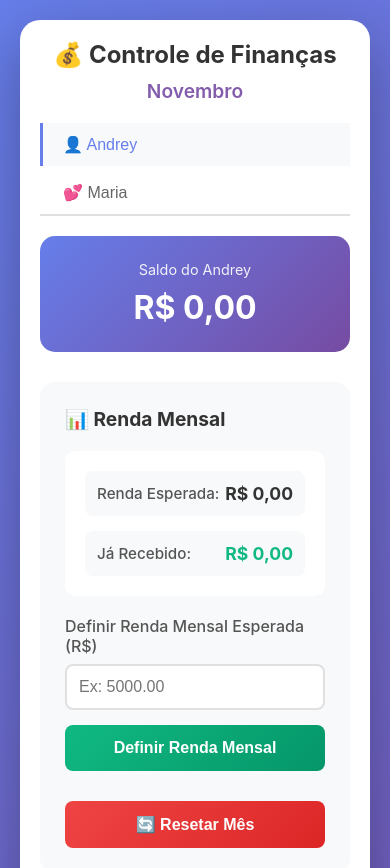
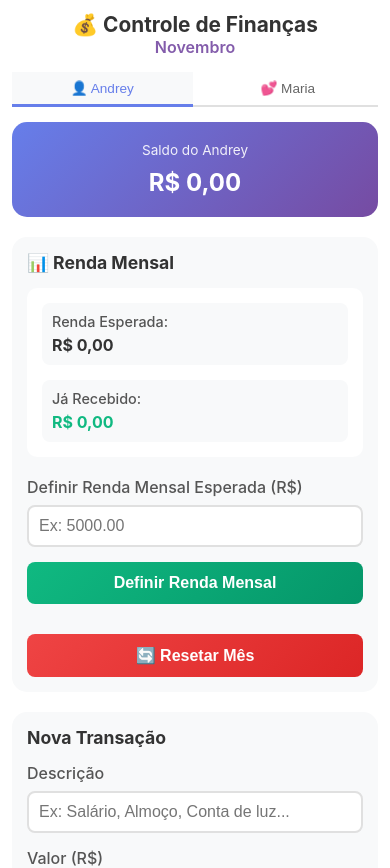
Before and after one commit to barbozaaaa/financas, a React (Vite) app: page / in a window 390 px wide. Shown: the top 868 px of the page. Built offline with nearby package versions, Linux system fonts and the light colour scheme; no server answers; the database is empty.

Commit message:
Fix mobile responsiveness and black screen issue - improve touch interactions and viewport

```diff
--- a/index.html
+++ b/index.html
@@ -2,11 +2,35 @@
 <html lang="pt-BR">
   <head>
     <meta charset="UTF-8" />
-    <meta name="viewport" content="width=device-width, initial-scale=1.0" />
+    <meta name="viewport" content="width=device-width, initial-scale=1.0, maximum-scale=1.0, user-scalable=no" />
+    <meta name="theme-color" content="#667eea" />
+    <meta name="mobile-web-app-capable" content="yes" />
     <title>Controle de Finanças</title>
+    <style>
+      /* Prevenir flash de conteúdo não estilizado */
+      body {
+        margin: 0;
+        padding: 0;
+        background: linear-gradient(135deg, #667eea 0%, #764ba2 100%);
+      }
+      #root {
+        min-height: 100vh;
+      }
+      /* Loading inicial */
+      .loading {
+        display: flex;
+        justify-content: center;
+        align-items: center;
+        min-height: 100vh;
+        color: white;
+        font-size: 1.2rem;
+      }
+    </style>
   </head>
   <body>
-    <div id="root"></div>
+    <div id="root">
+      <div class="loading">Carregando...</div>
+    </div>
     <script type="module" src="/src/main.jsx"></script>
   </body>
 </html>
--- a/src/App.jsx
+++ b/src/App.jsx
@@ -3,6 +3,8 @@ import { db } from './firebase'
 import { collection, addDoc, deleteDoc, doc, onSnapshot, setDoc, getDoc } from 'firebase/firestore'
 
 function App() {
+  const [loading, setLoading] = useState(true)
+  const [error, setError] = useState(null)
   const [transactions, setTransactions] = useState([])
   const [description, setDescription] = useState('')
   const [amount, setAmount] = useState('')
@@ -13,11 +15,17 @@ function App() {
 
   // Carregar dados do Firestore em tempo real - collections separadas
   useEffect(() => {
+    setLoading(true)
+    setError(null)
+
+    try {
       // Collection baseada na aba ativa
       const collectionName = activeTab === 'andrey' ? 'transactions_andrey' : 'transactions_maria'
       const transactionsRef = collection(db, collectionName)
 
-    const unsubscribe = onSnapshot(transactionsRef, (snapshot) => {
+      const unsubscribe = onSnapshot(
+        transactionsRef,
+        (snapshot) => {
           const transactionsData = snapshot.docs.map(doc => ({
             id: doc.id,
             ...doc.data()
@@ -29,7 +37,14 @@ function App() {
             return dateB - dateA
           })
           setTransactions(transactionsData)
-    })
+          setLoading(false)
+        },
+        (error) => {
+          console.error('Erro ao carregar transações:', error)
+          setError('Erro ao carregar dados. Verifique sua conexão.')
+          setLoading(false)
+        }
+      )
 
       // Carregar renda mensal (separada por pessoa)
       const incomeCollection = activeTab === 'andrey' ? 'settings_andrey' : 'settings_maria'
@@ -43,9 +58,16 @@ function App() {
           setMonthlyIncome(0)
           setMonthlyIncomeInput('')
         }
+      }).catch((error) => {
+        console.error('Erro ao carregar renda mensal:', error)
       })
 
       return () => unsubscribe()
+    } catch (error) {
+      console.error('Erro ao inicializar:', error)
+      setError('Erro ao conectar com o banco de dados.')
+      setLoading(false)
+    }
   }, [activeTab])
 
   // Transações já vêm filtradas da collection correta
@@ -210,6 +232,34 @@ function App() {
     }).format(value)
   }
 
+  // Mostrar loading ou erro
+  if (loading) {
+    return (
+      <div className="app">
+        <div style={{ textAlign: 'center', padding: '40px', color: '#666' }}>
+          <p>Carregando...</p>
+        </div>
+      </div>
+    )
+  }
+
+  if (error) {
+    return (
+      <div className="app">
+        <div style={{ textAlign: 'center', padding: '40px', color: '#ef4444' }}>
+          <p>{error}</p>
+          <button
+            onClick={() => window.location.reload()}
+            className="btn"
+            style={{ marginTop: '20px' }}
+          >
+            Tentar Novamente
+          </button>
+        </div>
+      </div>
+    )
+  }
+
   return (
     <div className="app">
       <h1>💰 Controle de Finanças</h1>
--- a/src/index.css
+++ b/src/index.css
@@ -12,12 +12,16 @@ body {
   -moz-osx-font-smoothing: grayscale;
   background: linear-gradient(135deg, #667eea 0%, #764ba2 100%);
   min-height: 100vh;
-  padding: 20px;
+  padding: 10px;
+  overflow-x: hidden;
+  -webkit-overflow-scrolling: touch;
 }
 
 #root {
   max-width: 800px;
   margin: 0 auto;
+  width: 100%;
+  min-height: 100vh;
 }
 
 .app {
@@ -25,6 +29,9 @@ body {
   border-radius: 20px;
   padding: 30px;
   box-shadow: 0 20px 60px rgba(0, 0, 0, 0.3);
+  width: 100%;
+  min-height: calc(100vh - 20px);
+  box-sizing: border-box;
 }
 
 h1 {
@@ -215,6 +222,8 @@ h1 {
   align-items: center;
   border-left: 4px solid;
   transition: transform 0.2s;
+  flex-wrap: wrap;
+  gap: 10px;
 }
 
 .transaction-item:hover {
@@ -247,6 +256,8 @@ h1 {
 .transaction-amount {
   font-size: 1.2rem;
   font-weight: bold;
+  white-space: nowrap;
+  flex-shrink: 0;
 }
 
 .transaction-item.income .transaction-amount {
@@ -267,6 +278,9 @@ h1 {
   font-size: 0.9rem;
   margin-left: 10px;
   transition: background 0.2s;
+  flex-shrink: 0;
+  touch-action: manipulation;
+  -webkit-tap-highlight-color: transparent;
 }
 
 .delete-btn:hover {
@@ -399,42 +413,170 @@ h1 {
   }
 }
 
-@media (max-width: 600px) {
+/* Melhorias para mobile */
+@media (max-width: 768px) {
+  body {
+    padding: 5px;
+  }
+
   .app {
-    padding: 20px;
+    padding: 15px;
+    border-radius: 15px;
+    min-height: calc(100vh - 10px);
   }
 
   h1 {
     font-size: 1.5rem;
+    margin-bottom: 15px;
+  }
+
+  .month-label {
+    font-size: 1rem;
+    margin-top: -15px;
+    margin-bottom: 15px;
+  }
+
+  .balance {
+    padding: 20px;
+    margin-bottom: 20px;
+  }
+
+  .balance h2 {
+    font-size: 0.85rem;
   }
 
   .balance .amount {
-    font-size: 2rem;
+    font-size: 1.8rem;
   }
 
   .tabs {
+    flex-direction: row;
+    gap: 5px;
+    margin-bottom: 15px;
+    border-bottom: 2px solid #e0e0e0;
+  }
+
+  .tab {
+    flex: 1;
+    padding: 10px 15px;
+    font-size: 0.9rem;
+    text-align: center;
+    border-bottom: 3px solid transparent;
+    margin-bottom: -2px;
+  }
+
+  .tab.active {
+    border-bottom-color: #667eea;
+    border-left: none;
+  }
+
+  .form-section,
+  .income-section {
+    padding: 15px;
+    margin-bottom: 20px;
+  }
+
+  .form-section h3,
+  .income-section h3 {
+    font-size: 1.1rem;
+    margin-bottom: 15px;
+  }
+
+  .form-group input,
+  .form-group select {
+    padding: 10px;
+    font-size: 16px; /* Previne zoom no iOS */
+  }
+
+  .btn {
+    padding: 12px;
+    font-size: 1rem;
+    touch-action: manipulation;
+    -webkit-tap-highlight-color: transparent;
+  }
+
+  .transaction-item {
+    padding: 12px;
     flex-direction: column;
+    align-items: flex-start;
+    gap: 10px;
+  }
+
+  .transaction-info {
+    width: 100%;
+  }
+
+  .transaction-amount {
+    font-size: 1.1rem;
+    align-self: flex-end;
+  }
+
+  .delete-btn {
+    margin-left: 0;
+    width: 100%;
+    padding: 10px;
+    font-size: 0.95rem;
+  }
+
+  .income-info {
+    padding: 15px;
+  }
+
+  .income-item {
+    padding: 10px;
+    flex-direction: column;
+    align-items: flex-start;
     gap: 5px;
   }
 
-  .tab {
-    width: 100%;
-    text-align: left;
-    border-bottom: none;
-    border-left: 3px solid transparent;
-    margin-bottom: 0;
+  .income-label {
+    font-size: 0.9rem;
   }
 
-  .tab.active {
-    border-bottom-color: transparent;
-    border-left-color: #667eea;
+  .income-value {
+    font-size: 1rem;
+  }
+
+  .love-message {
+    margin-top: 30px;
+    padding: 15px;
   }
 
   .love-text {
-    font-size: 2rem;
+    font-size: 1.8rem;
+    margin: 0 8px;
   }
 
   .heart {
     font-size: 1.5rem;
   }
+
+  .transactions h3 {
+    font-size: 1.1rem;
+  }
 }
+
+@media (max-width: 480px) {
+  body {
+    padding: 0;
+  }
+
+  .app {
+    border-radius: 0;
+    min-height: 100vh;
+    padding: 12px;
+  }
+
+  h1 {
+    font-size: 1.3rem;
+  }
+
+  .balance .amount {
+    font-size: 1.5rem;
+  }
+
+  .tab {
+    padding: 8px 10px;
+    font-size: 0.85rem;
+  }
+}
```
Lines whose indentation alone changed are shown as unchanged.
